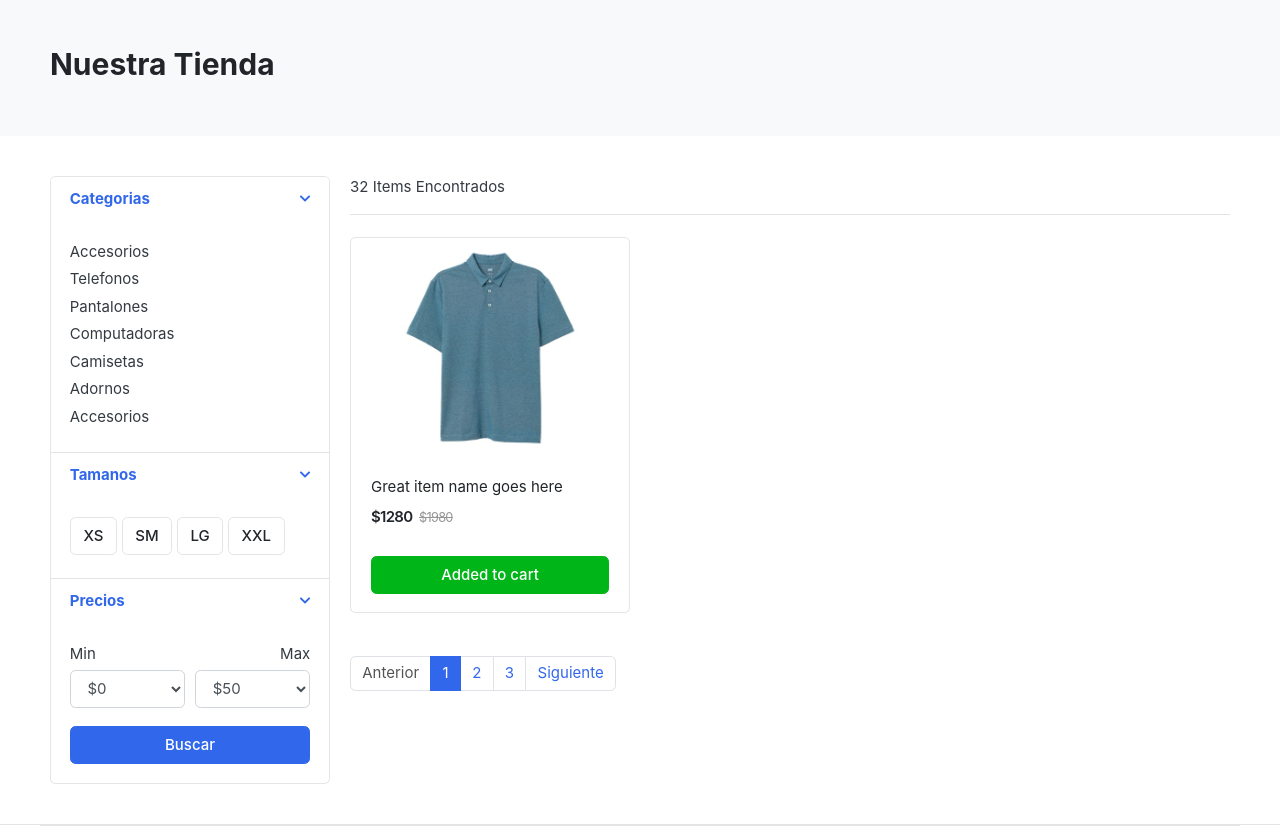
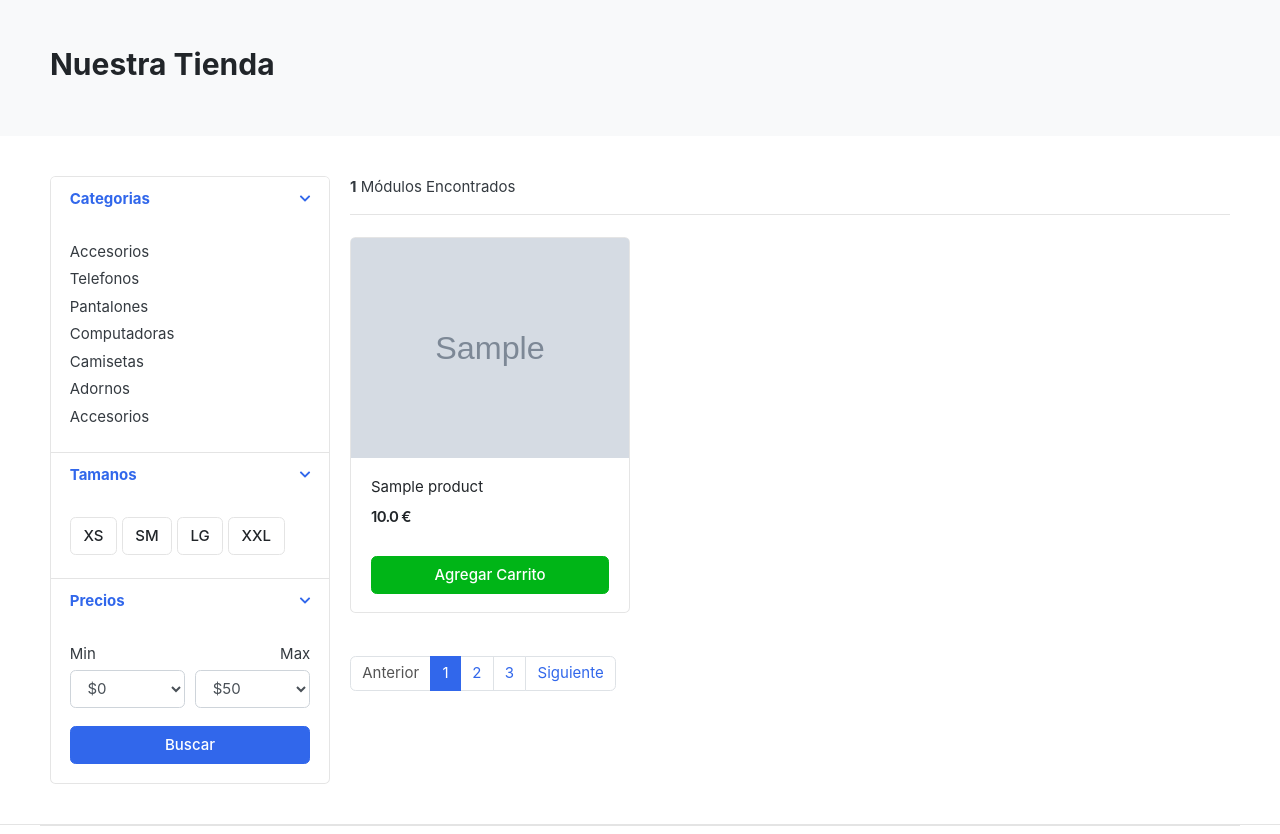
Before and after one commit to falconsoft3d/marlonapps.com, a Django app: page /store/ in a window 1280 px wide. Shown: the part 118-952 px from the top of the page. Run offline with Django 3.2, Linux system fonts and the light colour scheme; tables that the repository leaves empty hold one stand-in row (values such as "Sample post"); grey boxes marked "Sample" are stand-in pictures; some web fonts are replaced.

Commit message:
Listado de Productos

```diff
--- a/apps/store/views.py
+++ b/apps/store/views.py
@@ -1,5 +1,14 @@
 from django.shortcuts import render
+from apps.store.models import Product
 
 # Create your views here.
 def store(request):
-    return render(request, 'store/store.html')
+    products = Product.objects.all().filter(state=True)
+    product_count = products.count()
+
+    context = {
+        'products' : products,
+        'product_count' : product_count
+    }
+
+    return render(request, 'store/store.html', context)
--- a/templates/store/store.html
+++ b/templates/store/store.html
@@ -1,7 +1,6 @@
 {% extends 'base.html' %}
-
 {% block content %}
-
+{% load static %}
 <!-- ========================= SECTION PAGETOP ========================= -->
 <section class="section-pagetop bg">
     <div class="container">
@@ -9,9 +8,9 @@
 
     </div> <!-- container //  -->
     </section>
-    <!-- ========================= SECTION INTRO END// ========================= -->
+<!-- ========================= SECTION INTRO END// ========================= -->
 
-    <!-- ========================= SECTION CONTENT ========================= -->
+<!-- ========================= SECTION CONTENT ========================= -->
 <section class="section-content padding-y">
     <div class="container">
 
@@ -123,31 +122,37 @@
 
     <header class="border-bottom mb-4 pb-3">
             <div class="form-inline">
-                <span class="mr-md-auto">32 Items Encontrados </span>
+                <span class="mr-md-auto"> <b>{{ product_count }}</b> Módulos Encontrados </span>
 
             </div>
     </header><!-- sect-heading -->
 
     <div class="row">
+        {% for product in products %}
         <div class="col-md-4">
             <figure class="card card-product-grid">
                 <div class="img-wrap">
 
-                    <img src="images/items/1.jpg">
+                        {% if product.images %}
+					        <a href="./product-detail.html" class="img-wrap"> <img src="{{ product.images.url }}"> </a>
+				        {% else %}
+					        <a href="./product-detail.html" class="img-wrap"> <img src="{% static 'images/no_imagen_product.png' %}"> </a>
+				        {% endif %}
 
                 </div> <!-- img-wrap.// -->
                 <figcaption class="info-wrap">
                     <div class="fix-height">
-                        <a href="./product-detail.html" class="title">Great item name goes here</a>
+                        <a href="./product-detail.html" class="title">{{product.product_name}}</a>
                         <div class="price-wrap mt-2">
-                            <span class="price">$1280</span>
-                            <del class="price-old">$1980</del>
+                            <span class="price">{{product.price}} €</span>
+                            {% comment %} <del class="price-old">$1980</del> {% endcomment %}
                         </div> <!-- price-wrap.// -->
                     </div>
-                    <a href="#" class="btn btn-block btn-success">Added to cart </a>
+                    <a href="#" class="btn btn-block btn-success">Agregar Carrito </a>
                 </figcaption>
             </figure>
         </div> <!-- col.// -->
+        {% endfor %}
 
 
     </div> <!-- row end.// -->
```
